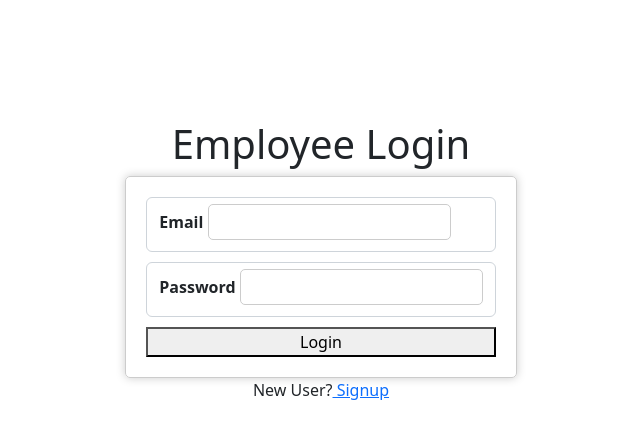
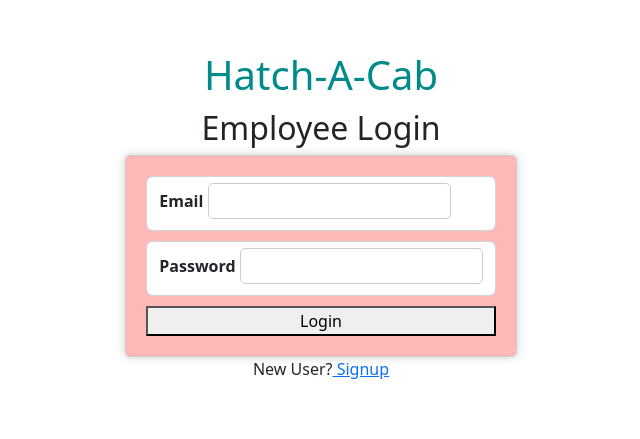
Before and after one commit to UI-GGN/CBP3-React-Rebels, a React (Create React App) app in the folder frontend/hatch-a-cab/: page / in a window 1280 px wide. Shown: the part 181-620 px from the top of the page, without its empty margins (319-959 px from the left). Built offline with nearby package versions, Linux system fonts and the light colour scheme.

Commit message:
RR-2|[Dhruva/Riya]| Fix CSS Styles

```diff
--- a/frontend/hatch-a-cab/src/pages/LandingPage_.js
+++ b/frontend/hatch-a-cab/src/pages/LandingPage_.js
@@ -11,6 +11,13 @@ const LandingPage_ = (props) => {
             icon : "",
             subLabel : "Raise a request for a Cab.",
             redirectLink : "/booking"
+        },
+        {
+            id : 2,
+            label : "Cab Requests",
+            icon : "",
+            subLabel : "Check all previous cab request records.",
+            redirectLink : "/booking-confirmation"
         }
     ]
 
--- a/frontend/hatch-a-cab/src/pages/Login.js
+++ b/frontend/hatch-a-cab/src/pages/Login.js
@@ -23,8 +23,10 @@ const Login = props => {
   }
 
   return (
+   <div>
+        <h1 className="login-container">Hatch-A-Cab</h1>
     <div className="login-container">
-      <h1>Employee Login</h1>
+      <h2>Employee Login</h2>
       <Form onFieldClick={handleError} onSubmitForm={handleLogin} buttonText="Login" showSignUpFields={false} />
       {error && <p>{error}</p>}
       <p>
@@ -32,6 +34,7 @@ const Login = props => {
         <Link to="/signup"> Signup </Link>
       </p>
     </div>
+    </div>
   )
 }
 
--- a/frontend/hatch-a-cab/src/styles/pages/LandingPage_.scss
+++ b/frontend/hatch-a-cab/src/styles/pages/LandingPage_.scss
@@ -14,7 +14,7 @@
             flex-direction: column;
             background-color: #fdb8b8;
             border-radius: 5px;
-            margin-right: 1rem;
+            margin-right: 5rem;
             box-shadow: rgba(100, 100, 111, 0.2) 0px 7px 29px 0px;
             font-size: 12px;
             cursor: pointer;
--- a/frontend/hatch-a-cab/src/styles/pages/Login.scss
+++ b/frontend/hatch-a-cab/src/styles/pages/Login.scss
@@ -2,9 +2,22 @@
   display: flex;
   flex-direction: column;
   align-items: center;
-  margin-top: 100px;
+  margin-top: 10px;
 }
 
 h2 {
   margin-bottom: 20px;
 }
+
+h1 {
+  display: flex;
+  flex-direction: column;
+  align-items: center;
+  margin-top: 50px;
+  color: darkcyan;
+}
+
+form {
+  background-color: #fdb8b8;
+  box-shadow: rgba(100, 100, 111, 0.2) 0px 7px 29px 0px;
+}
```
